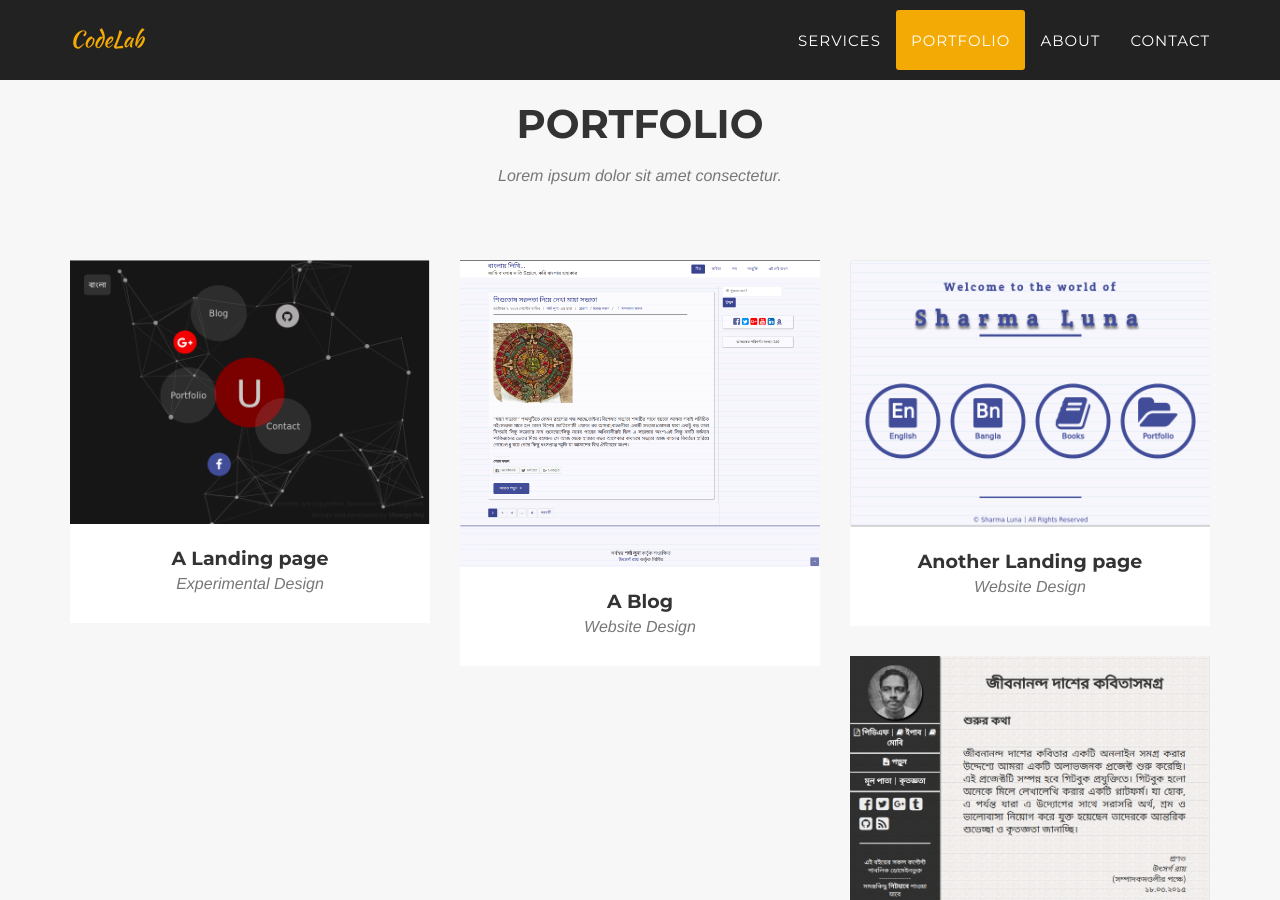
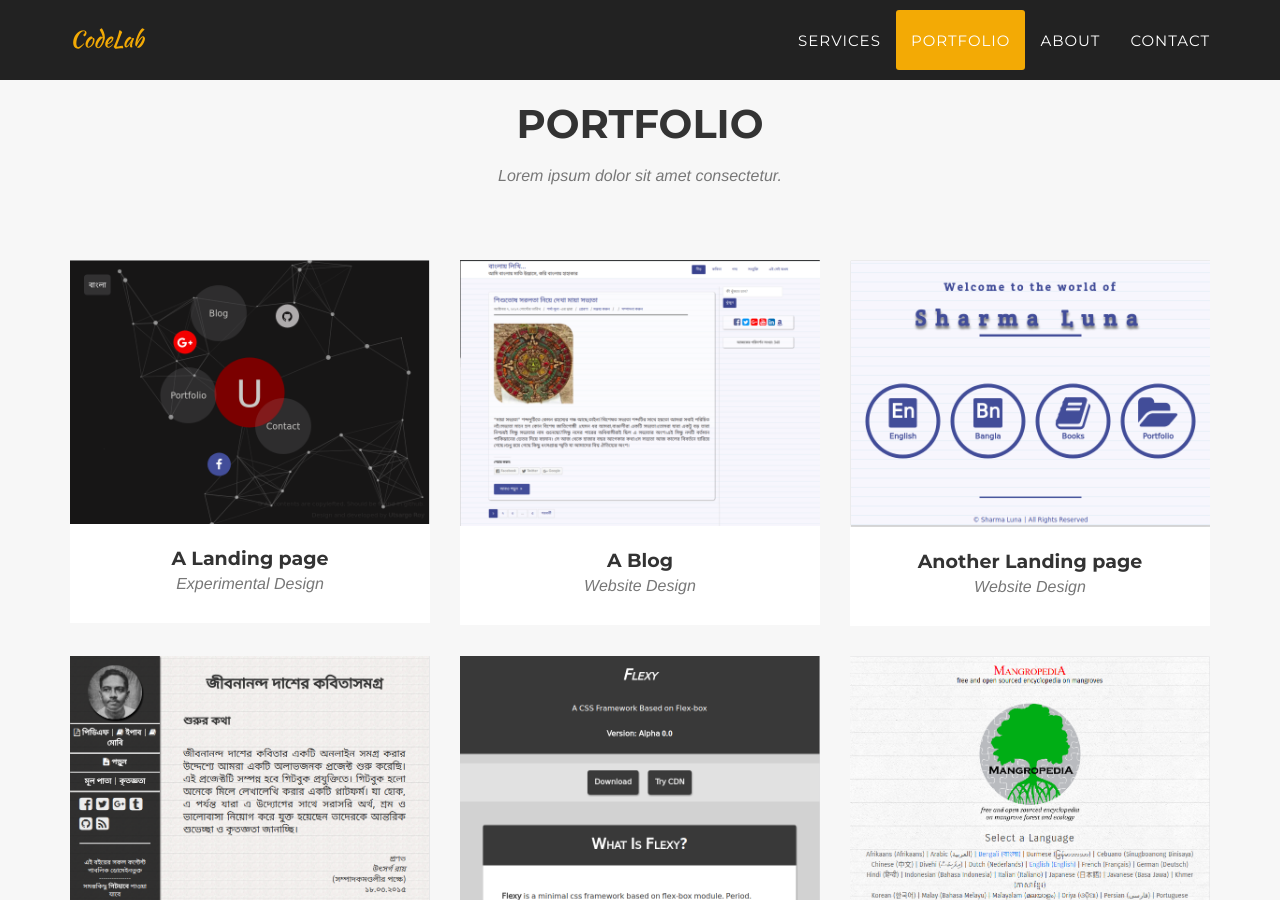
Before and after one commit to utsargoroy/utsargoroy.github.io, a Jekyll site: the page built from index.html, in a window 1280 px wide and 900 px high, scrolled down 1518 px. Built offline with Jekyll 4.4.1, drawn with Linux system fonts in a browser that asks for light colours; some web fonts are replaced.

Commit message:
added a project

```diff
--- a/_posts/2017-09-22-project-2.markdown
+++ b/_posts/2017-09-22-project-2.markdown
@@ -5,7 +5,7 @@
 modal-id: 2
 date: 2017-09-22
 img: luna.png
-thumbnail: luna.png
+thumbnail: lunablog-thumb.png
 alt: image-alt
 project-date: September 2014
 client: Sharma Luna
```
